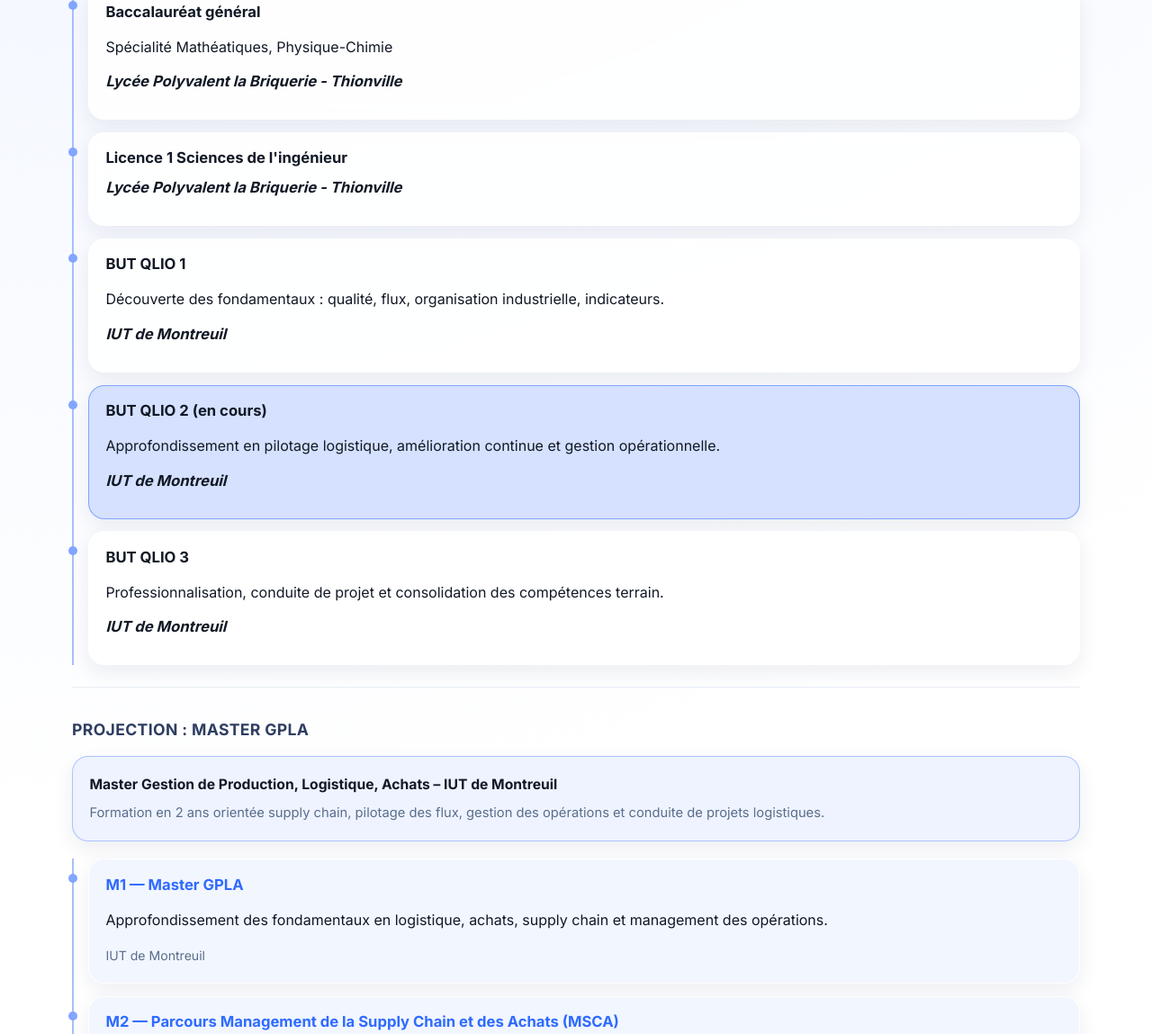
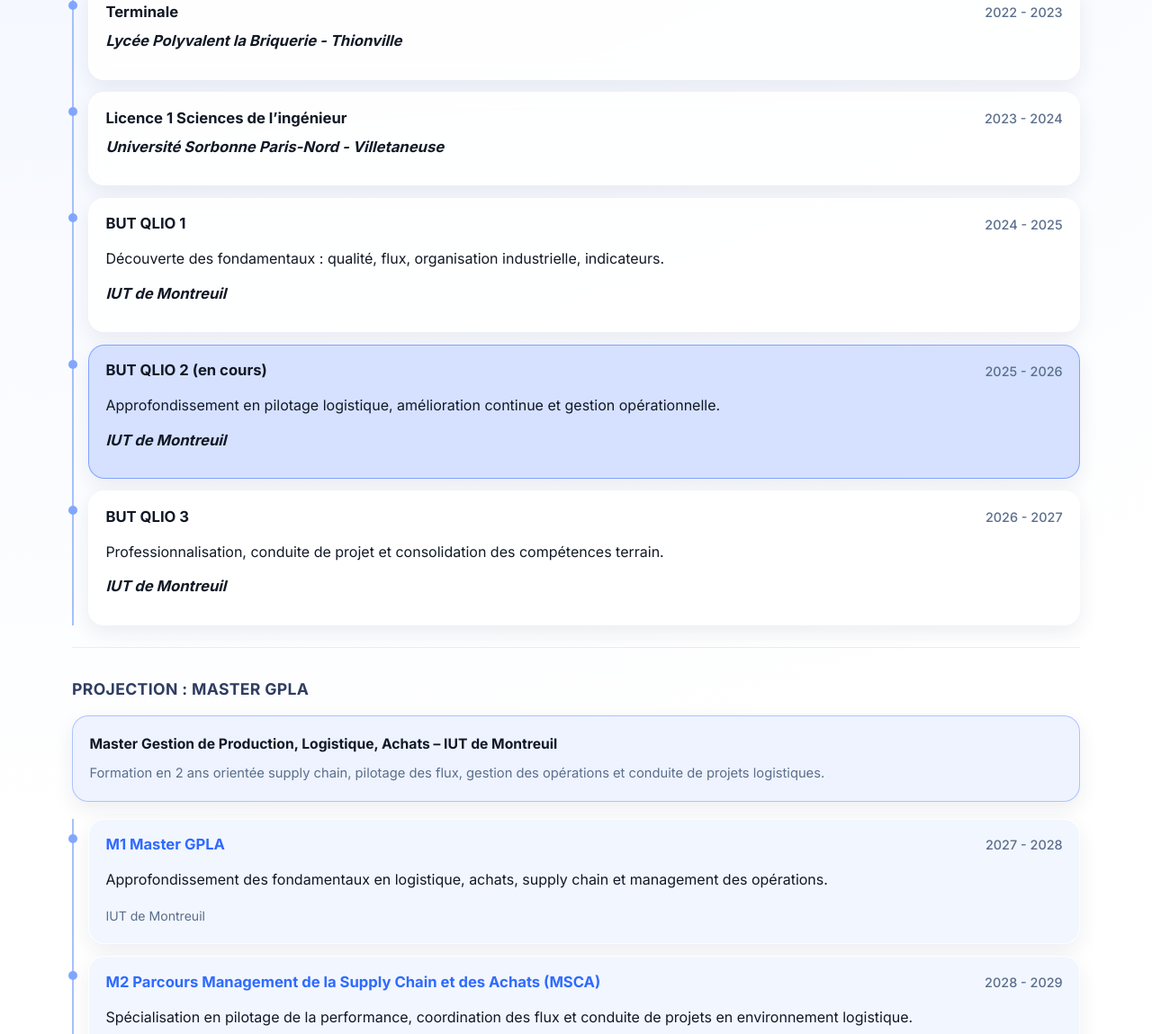
Before and after one commit to JackFabbri/jackfabbri.github.io, a plain HTML site: page index.html in a window 1280 px wide. Shown: the part 1705-2854 px from the top of the page at 90% size. Drawn offline with Linux system fonts and the light colour scheme.

Commit message:
nouveaux site en entier

```diff
--- a/index.html
+++ b/index.html
@@ -116,11 +116,11 @@
         <div class="timeline-section">
           <h3 class="timeline-heading">Formation actuelle et passée</h3>
           <div class="academic-timeline">
-            <article class="timeline-item block hover-lift"><h3>Baccalauréat général</h3><p>Spécialité Mathéatiques, Physique-Chimie</p><h3><i>Lycée Polyvalent la Briquerie - Thionville </i></h3></article>
-            <article class="timeline-item block hover-lift"><h3>Licence 1 Sciences de l'ingénieur</h3><h3><i>Lycée Polyvalent la Briquerie - Thionville</i></h3></article>
-            <article class="timeline-item block hover-lift"><h3>BUT QLIO 1</h3><p>Découverte des fondamentaux : qualité, flux, organisation industrielle, indicateurs.</p><h3><i>IUT de Montreuil</i></h3></article>
-            <article class="timeline-item block current-step hover-lift"><h3>BUT QLIO 2 (en cours)</h3><p>Approfondissement en pilotage logistique, amélioration continue et gestion opérationnelle.</p><h3><i>IUT de Montreuil</i></h3></article>
-            <article class="timeline-item block hover-lift"><h3>BUT QLIO 3</h3><p>Professionnalisation, conduite de projet et consolidation des compétences terrain.</p><h3><i>IUT de Montreuil</i></h3></article>
+            <article class="timeline-item block hover-lift"><h3><span class="title">Terminale</span><span class="timeline-date">2022 - 2023</span></h3><h3><i>Lycée Polyvalent la Briquerie - Thionville</i></h3></article>
+            <article class="timeline-item block hover-lift"><h3><span class="title">Licence 1 Sciences de l’ingénieur</span><span class="timeline-date">2023 - 2024</span></h3><h3><i>Université Sorbonne Paris-Nord - Villetaneuse</i></h3></article>
+            <article class="timeline-item block hover-lift"><h3><span class="title">BUT QLIO 1</span><span class="timeline-date">2024 - 2025</span></h3><p>Découverte des fondamentaux : qualité, flux, organisation industrielle, indicateurs.</p><h3><i>IUT de Montreuil</i></h3></article>
+            <article class="timeline-item block current-step hover-lift"><h3><span class="title">BUT QLIO 2 (en cours)</span><span class="timeline-date">2025 - 2026</span></h3><p>Approfondissement en pilotage logistique, amélioration continue et gestion opérationnelle.</p><h3><i>IUT de Montreuil</i></h3></article>
+            <article class="timeline-item block hover-lift"><h3><span class="title">BUT QLIO 3</span><span class="timeline-date">2026 - 2027</span></h3><p>Professionnalisation, conduite de projet et consolidation des compétences terrain.</p><h3><i>IUT de Montreuil</i></h3></article>
           </div>
         </div>
 
@@ -132,30 +132,26 @@
           </article>
           <div class="academic-timeline master-timeline">
             <article class="timeline-item block hover-lift">
-              <h3>M1 — Master GPLA</h3>
+              <h3><span class="title">M1 Master GPLA</span><span class="timeline-date">2027 - 2028</span></h3>
               <p>Approfondissement des fondamentaux en logistique, achats, supply chain et management des opérations.</p>
               <p class="timeline-location">IUT de Montreuil</p>
             </article>
             <article class="timeline-item block hover-lift">
-              <h3>M2 — Parcours Management de la Supply Chain et des Achats (MSCA)</h3>
+              <h3><span class="title">M2 Parcours Management de la Supply Chain et des Achats (MSCA)</span><span class="timeline-date">2028 - 2029</span></h3>
               <p>Spécialisation en pilotage de la performance, coordination des flux et conduite de projets en environnement logistique.</p>
               <p class="timeline-location">IUT de Montreuil</p>
             </article>
           </div>
-        </div>
 
+          <p class="path-note">
+            Ce choix de Master est cohérent avec mon BUT QLIO et mes expériences terrain : il prolonge mes compétences en gestion des flux, qualité opérationnelle et pilotage logistique.
+          </p> </div>
         <div class="timeline-section">
           <h3 class="timeline-heading">À horizon professionnel</h3>
           <div class="academic-timeline">
-            <article class="timeline-item block hover-lift"><h3>Insertion professionnelle</h3><p>Intégrer un grand groupe sur une fonction en supply chain, qualité, amélioration continue ou pilotage des opérations.</p></article>
-          </div>
-        </div>
-
-        <p class="path-note">
-          Ce choix de Master est cohérent avec mon BUT QLIO et mes expériences terrain : il prolonge mes compétences en gestion des flux, qualité opérationnelle et pilotage logistique.
-        </p>
+            <article class="timeline-item block hover-lift"><h3><span class="title">Insertion professionnelle</span><span class="timeline-date">Objectif à partir de 2029</span></h3><p>Intégrer un grand groupe sur une fonction en supply chain, qualité, amélioration continue ou pilotage des opérations.</p></article>
+          </div>  </div>
       </section>
-
       <section class="section container reveal" id="experiences">
         <p class="section-id">03 — Mes expériences professionnelles (stages + terrain)</p>
         <h2>Expériences et compétences acquises</h2>
@@ -165,8 +161,7 @@
             <span>Rigueur</span><span>Organisation</span><span>Gestion des flux</span>
             <span>Contrôle conformité</span><span>Travail en équipe</span><span>Efficacité opérationnelle</span>
           </div>
-        </article>
-
+</article>
         <div class="cards exp-grid">
           <article class="block hover-lift">
             <h3>FedEx — Préparateur de commandes</h3>
--- a/style.css
+++ b/style.css
@@ -240,6 +240,19 @@ h3 { font-size: 1.04rem; }
 }
 
 .timeline-item { position: relative; }
+.timeline-item h3 {
+  display: flex;
+  justify-content: space-between;
+  align-items: center;
+}
+.timeline-date {
+  font-weight: 500;
+  color: var(--muted);
+  font-size: 0.9rem;
+}
+.title {
+  flex: 1;
+}
 .timeline-item::before {
   content: '';
   position: absolute;
```
